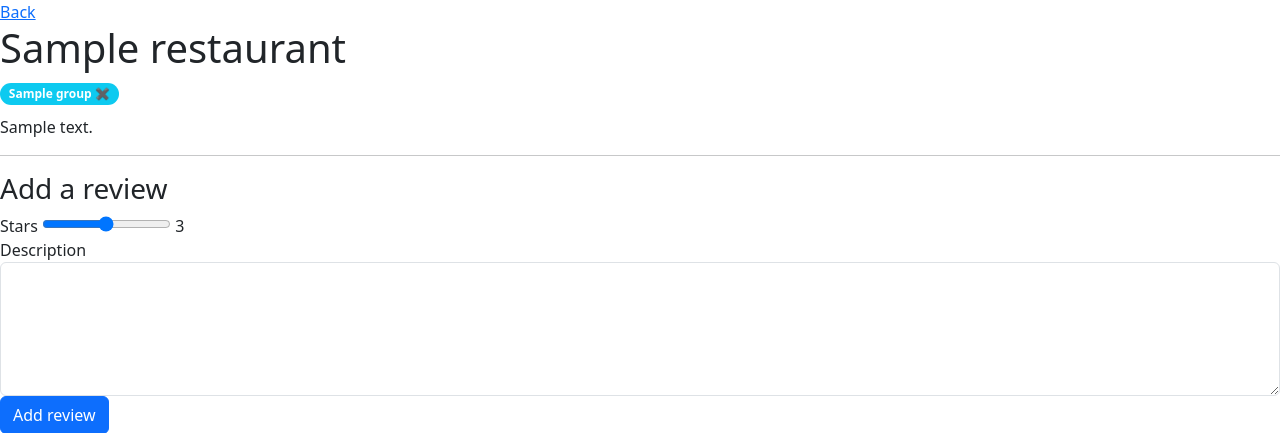
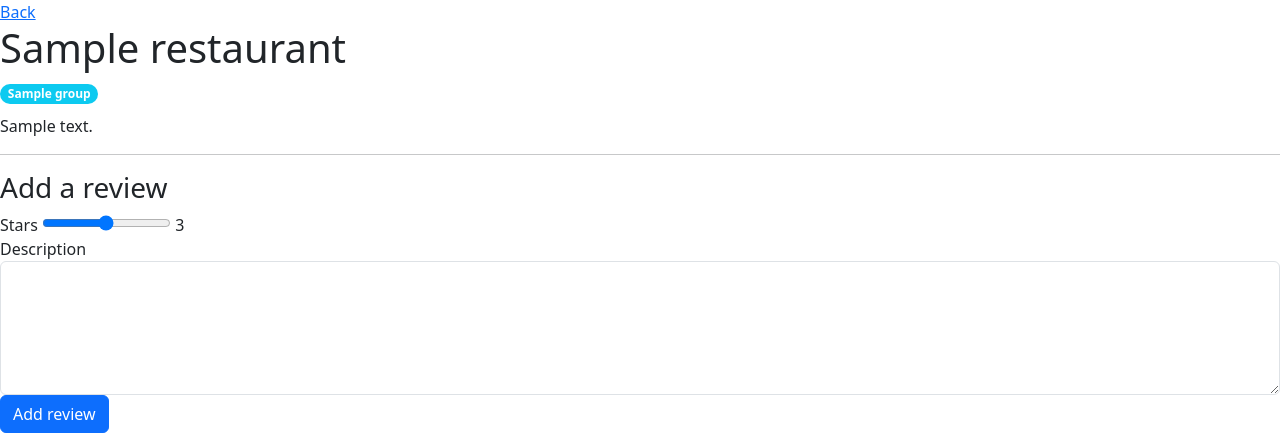
Before and after one commit to volepp/hy-restaurant-app, a Flask app: template templates/restaurant.html in a window 1280 px wide. Shown: the top 433 px of the page. Run offline with Flask 3, Linux system fonts and the light colour scheme; the template is opened without the code that fills it: most values are stand-ins (such as "Sample title", 1, 10 or a date in 2020).

Commit message:
Hide add and delete group buttons from non-admins

```diff
--- a/templates/restaurant.html
+++ b/templates/restaurant.html
@@ -10,18 +10,20 @@
 <body>
     <a href="/">Back</a>
     <h1>{{ restaurant["name"] }}</h1>
+    {% if session.is_admin %}
+    <div class="row ms-auto">
         {% for group in groups %}
-    <form class="form-inline" action="/restaurant/{{ restaurant.id }}/groups/remove" method="POST">
+        <form class="form-group col-auto" style="padding-right: 0;" action="/restaurant/{{ restaurant.id }}/groups/remove" method="POST">
             <input type="hidden" name="deleteGroupName" value="{{ group.name }}">
             <button class="badge btn rounded-pill bg-info" type="submit">{{ group["name"] }} &#10006</button>
         </form>
         {% endfor %}
-    {% if session.is_admin %}
 
         <!-- Add group modal -->
-    <button type="button" class="badge btn rounded-pill btn-secondary btn-sm" data-bs-toggle="modal" data-bs-target="#addGroupModal">
+        <button type="button" class="badge btn rounded-pill btn-secondary btn-sm col-auto" data-bs-toggle="modal" data-bs-target="#addGroupModal">
             Add group
         </button>
+    </div>
 
     <div class="modal fade" id="addGroupModal" tabindex="-1" aria-labelledby="addGroupModalLabel" aria-hidden="true">
         <div class="modal-dialog">
@@ -58,6 +60,10 @@
         </div>
         </div>
     </div>
+    {% else %}
+    {% for group in groups %}
+    <span class="badge rounded-pill bg-info">{{ group["name"] }}</span>
+    {% endfor %}
     {% endif %}
 
     <p style="margin-top: 10px">{{ restaurant["description"] }}</p>
```
Lines whose indentation alone changed are shown as unchanged.
